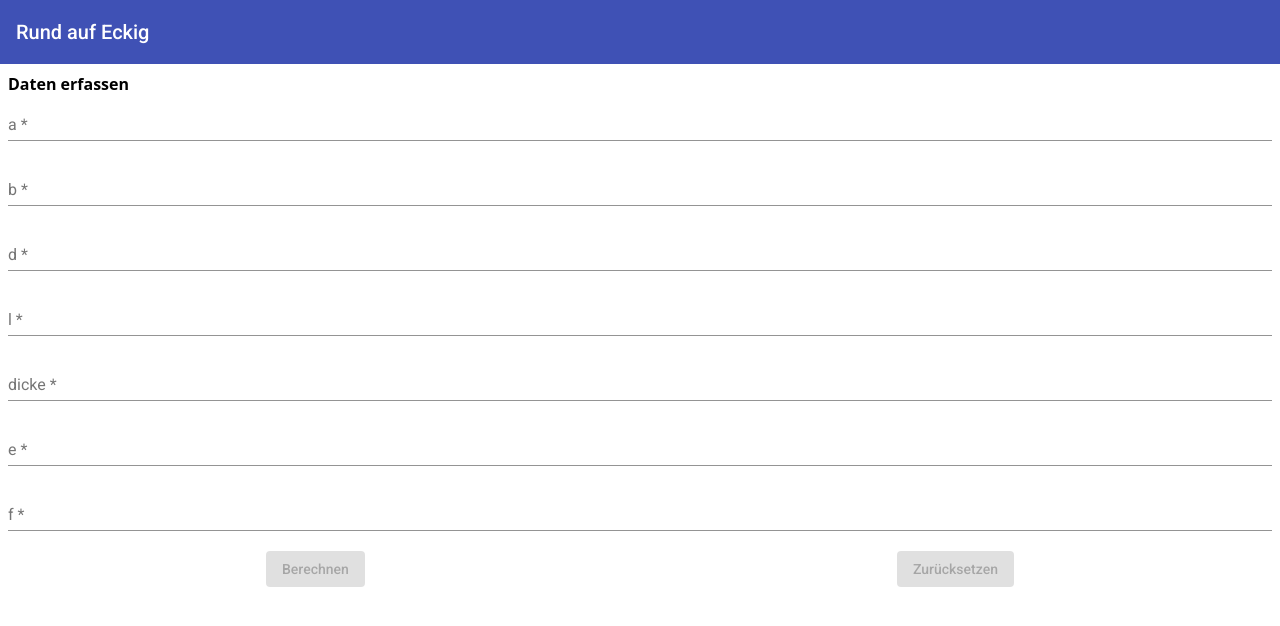
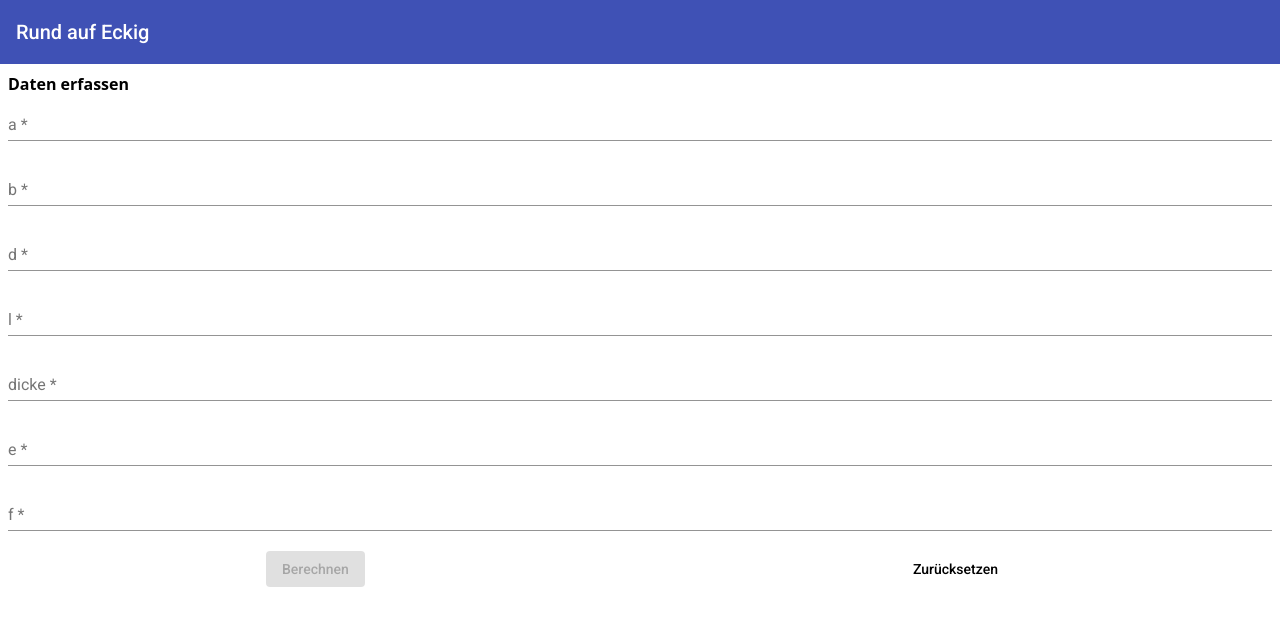
Before and after one commit to SteffenLm/Kanal, an Angular app in the folder kanal2020-app/: page / in a window 1280 px wide. Shown: the top 626 px of the page. Built offline with nearby package versions, Linux system fonts and the light colour scheme.

Commit message:
Implemented Kanal 2020

```diff
--- a/kanal2020-app/src/app/app.module.ts
+++ b/kanal2020-app/src/app/app.module.ts
@@ -5,7 +5,7 @@ import { ReactiveFormsModule } from '@angular/forms';
 
 
 // angular material
-import { MatFormFieldModule } from '@angular/material/form-field';
+import { MatFormFieldModule, MAT_FORM_FIELD_DEFAULT_OPTIONS } from '@angular/material/form-field';
 import { MatTableModule } from '@angular/material/table';
 import { MatInputModule } from '@angular/material/input';
 import { MatButtonModule } from '@angular/material/button';
--- a/kanal2020-app/src/app/input/input.component.html
+++ b/kanal2020-app/src/app/input/input.component.html
@@ -69,11 +69,10 @@
             Berechnen
         </button>
         <button
-            mat-raised-button
-            color="secondary"
+            mat-button
             class="outline-none"
-            [disabled]="kanalForm.untouched"
-            (click)="kanalForm.reset();"
+            type="button"
+            (click)="kanalForm.reset()"
         >
             Zurücksetzen
         </button>
--- a/kanal2020-app/src/app/input/input.component.ts
+++ b/kanal2020-app/src/app/input/input.component.ts
@@ -1,6 +1,7 @@
 import { Component, OnInit } from '@angular/core';
 import { FormBuilder, Validators, FormGroup } from '@angular/forms';
-import { Router } from '@angular/router';
+import { Router, ActivatedRoute, ParamMap } from '@angular/router';
+import { KanalRoute } from '../models/Kanal.model';
 
 @Component({
   selector: 'app-input',
@@ -17,7 +18,6 @@ export class InputComponent implements OnInit {
 
   public hintE: number;
   public hintF: number;
-  debugger;
 
   private DEFAULT_VALIDATOR_ARRAY = [
     Validators.required,
@@ -28,15 +28,22 @@ export class InputComponent implements OnInit {
 
   constructor(
     private formBuilder: FormBuilder,
-    private router: Router) { }
+    private router: Router,
+    private route: ActivatedRoute) { }
 
   public ngOnInit(): void {
     this.setUpForm();
-
+    this.route.queryParamMap.subscribe((paramMap) => {
+      paramMap.keys.forEach(key => {
+        this.kanalForm.controls[key].setValue(paramMap.get(key));
+      });
+    });
   }
 
   public onSubmit(): void {
-    this.router.navigate(['/result', this.kanalForm.value]);
+    this.router.navigate(['/result'], {
+      queryParams: this.kanalForm.value
+    });
   }
 
   private setUpForm(): void {
--- a/kanal2020-app/src/app/result/result.component.ts
+++ b/kanal2020-app/src/app/result/result.component.ts
@@ -17,8 +17,8 @@ export class ResultComponent implements OnInit {
   constructor(private route: ActivatedRoute, private router: Router) { }
 
   public ngOnInit(): void {
-    this.route.paramMap.subscribe((paramMap: any) => {
-      this.routeParams = paramMap.params;
+    this.route.queryParams.subscribe((paramMap: any) => {
+      this.routeParams = paramMap;
       this.kanal = Kanal.getNewKanal(this.routeParams);
     });
   }
```
